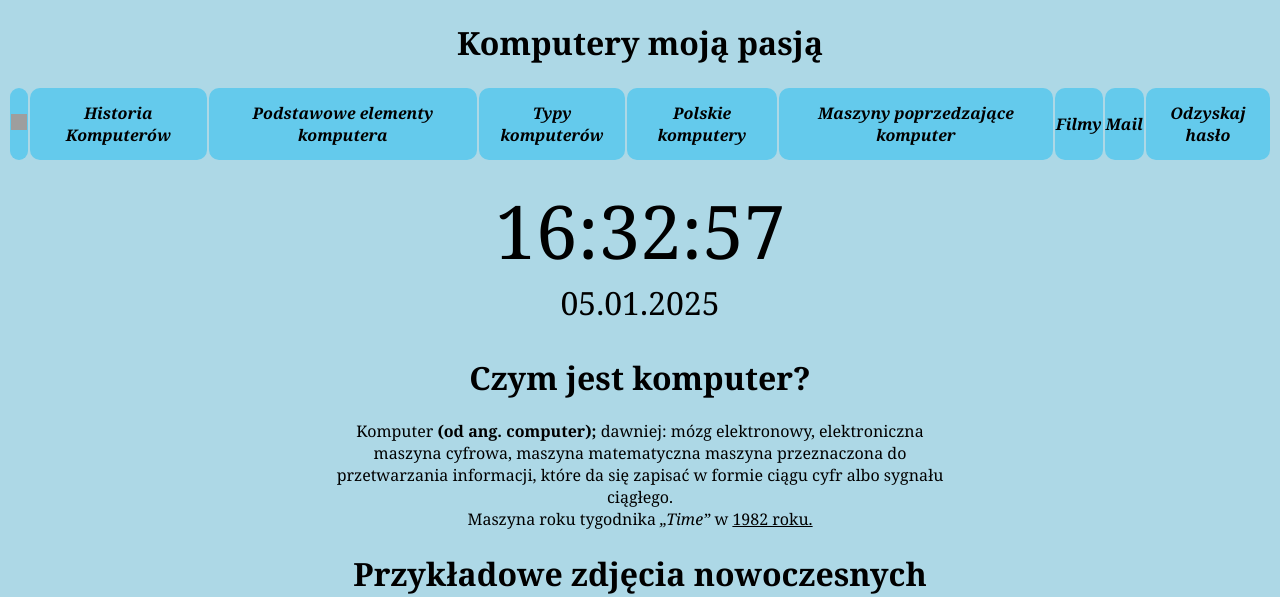
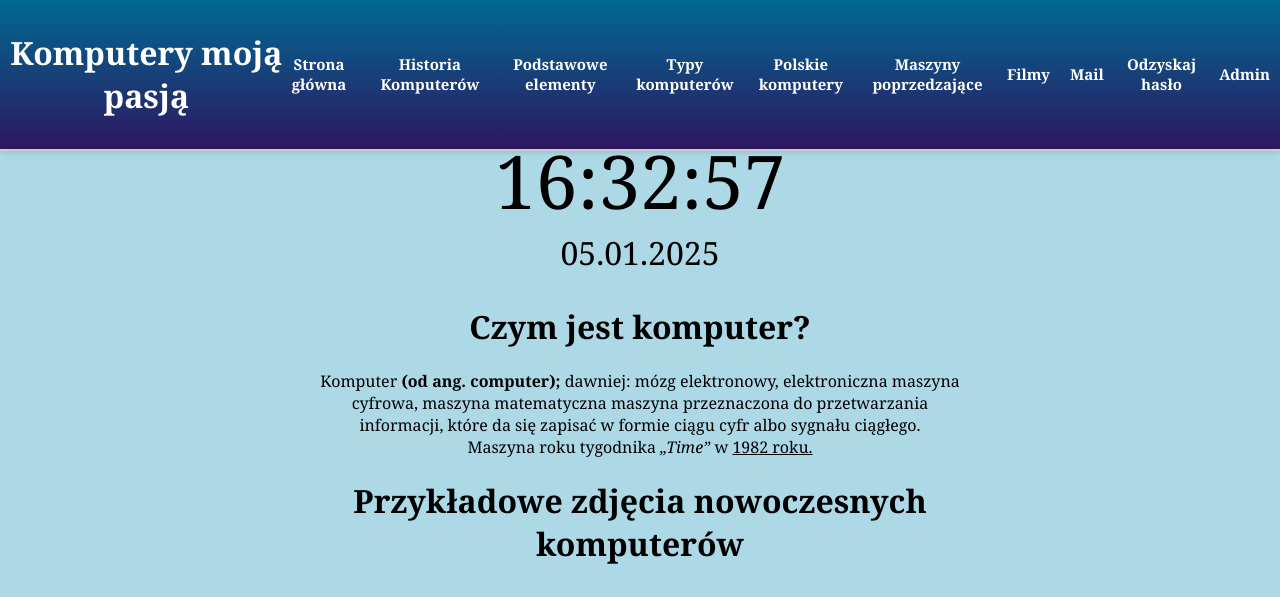
Before and after one commit to budziun/WWW, a PHP site: page / in a window 1280 px wide. Shown: the top 597 px of the page. Run offline with PHP 8.4, Linux system fonts and the light colour scheme; data comes from the database, SQL or seed files in the repository; grey boxes are pictures that could not be loaded.

Commit message:
Add files via upload

```diff
--- a/lab11/admin/admin.php
+++ b/lab11/admin/admin.php
@@ -15,6 +15,7 @@ require('cfg.php');
 echo "<div class='main'>";
 function FormularzLogowania() {
     $wynik = '
+    <div id="admin">
     <div class="login-box">
     <h1 class="heading">Zaloguj się</h1>
     <a id="go_home" href="../index.php" > Strona główna </a><br><br>
@@ -32,7 +33,7 @@ function FormularzLogowania() {
     </table>
     </form>
     </div>
-
+    </div>
     ';
     return $wynik;
 }
@@ -467,6 +468,7 @@ function EdytujProdukt() {
 }
 
 if (isset($_SESSION['admin_logged_in']) && $_SESSION['admin_logged_in'] === true) {
+    echo '<div id="logged_admin">';
     echo '<h1>Witamy w panelu administratora</h1>';
     echo '<a href="wylogowanie.php" class="a_wyloguj"> Wyloguj </a>';
     echo ListaPodstron();
@@ -489,6 +491,7 @@ if (isset($_SESSION['admin_logged_in']) && $_SESSION['admin_logged_in'] === true
     echo FormularzLogowania();
 }
 ob_end_flush();
+echo '</div>';
 ?>
 </div>
 </body>
--- a/lab11/admin/contact.php
+++ b/lab11/admin/contact.php
@@ -25,9 +25,13 @@ function WyslijMailKontakt($odbiorca) {
 
         // Wysłanie e-maila
         if (mail($mail['recipient'], $mail['subject'], $mail['body'], $header)) {
-            echo '[wiadomosc_wyslana]';
+            echo '<div class="login-box">';
+            echo '<p>Mail wysłany!</p>';
+            echo '</div>';
         } else {
-            echo '[blad_wysylania_wiadomosci]';
+            echo '<div class="login-box">';
+            echo '<p>Błąd wysyłania wiadomości</p>';
+            echo '</div>';
         }
     }
 }
@@ -58,9 +62,13 @@ function PrzypomnijHaslo($odbiorca) {
 
         // Wysłanie e-maila
         if (mail($mail['recipient'], $mail['subject'], $mail['body'], $header)) {
-            echo '[haslo_wyslane]';
+            echo '<div class="login-box">';
+            echo '<p>Hasło wysłane!</p>';
+            echo '</div>';
         } else {
-            echo '[blad_wysylania_wiadomosci]';
+            echo '<div class="login-box">';
+            echo '<p>Błąd wysyłania wiadomości</p>';
+            echo '</div>';
         }
     }
 }
--- a/lab11/css/style.css
+++ b/lab11/css/style.css
@@ -1,6 +1,8 @@
 body{
     background-color: lightblue;
     font-family: sans-serif;
+    margin: 0;
+    padding: 0;
 }
 h1{
     font-family: Cambria, Cochin, Georgia, Times, 'Times New Roman', serif;
@@ -69,6 +71,7 @@ a{
     border-radius: 10px;
     border: 0;
     font-size: 14px;
+    cursor: pointer;
 }
 .table1 td a:hover {
     color: white;
@@ -84,12 +87,14 @@ ul ol li{
     font-family: Cambria, Cochin, Georgia, Times, 'Times New Roman', serif;
     position: relative;
     text-align: center;
+    margin-top: 130px;
 }
 #data{
     font-size: 32px;
     font-family: Cambria, Cochin, Georgia, Times, 'Times New Roman', serif;
     position: relative;
     text-align: center;
+    margin-bottom: -100px;
 }
 .table2{
     text-align: center;
@@ -122,11 +127,13 @@ hr{
     width: 50%;
     padding: 10px;
     text-align: center;
+    margin-top: 100px;
 }
 .main_list{
     margin: auto;
     width: 50%;
     padding: 10px;
+    margin-top: 100px;
 
 }
 .tabela_akcji{
@@ -146,6 +153,18 @@ hr{
 }
 .logowanie1:hover {
     background-color: #020fc2;
+    animation: buttonAnimation 0.5s ease-in-out;
+}
+@keyframes buttonAnimation {
+    0% {
+        transform: scale(1);
+    }
+    50% {
+        transform: scale(1.05);
+    }
+    100% {
+        transform: scale(1);
+    }
 }
 .a_wyloguj{
     color: red;
@@ -161,13 +180,13 @@ hr{
     font-family: sans-serif;
     width: 400px;
     padding: 40px;
-
     background: linear-gradient(#006992, #2E1760);
     box-sizing: border-box;
     box-shadow: 0 15px 25px rgba(0,0,0,.6);
     border-radius: 10px;
     margin-left: auto;
     margin-right: auto;
+    margin-top: 150px;
 }
 #go_home, .heading{
     font-family: sans-serif;
@@ -291,3 +310,81 @@ login-box a span {
                 0 0 20px darkred,
                 0 0 30px darkred;
 }
+/*
+.navbar {
+    display: flex;
+    align-items: center;
+    justify-content: space-between;
+    padding: 8px;
+    border-bottom: 2px solid #ccc;
+    background: linear-gradient(#006992, #2E1760);
+    position: fixed;
+    top: 0;
+    left: 0;
+    width: 100%;
+    z-index: 1000;
+    box-shadow: 0 2px 5px rgba(0, 0, 0, 0.1);
+    font-family: sans-serif;
+}
+*/
+.navbar {
+    display: flex;
+    align-items: center;
+    justify-content: space-between;
+    padding: 10px;
+    border-bottom: 2px solid #ccc;
+    background: linear-gradient(#006992, #2E1760);
+    position: fixed;
+    top: 0;
+    left: 0;
+    width: 100%;
+    box-sizing: border-box;
+    z-index: 1000;
+    box-shadow: 0 2px 5px rgba(0, 0, 0, 0.1);
+    font-family: sans-serif;
+}
+.title_page {
+    font-size: 18px;
+    font-weight: bold;
+    color: white;
+}
+.navbar-links {
+    display: flex;
+    gap: 20px;
+    align-items: center;
+}
+.navbar-links a {
+    text-decoration: none;
+    color: white;
+    font-weight: bold;
+    font-size: 15px;
+}
+.navbar-links a:hover {
+    background: #03e9f4;
+    color: #fff;
+    border-radius: 5px;
+    box-shadow: 0 0 5px #03e9f4,
+                0 0 25px #03e9f4,
+                0 0 50px #03e9f4,
+                0 0 100px #03e9f4;
+}
+.progress-bar {
+    position: fixed;
+    top: 100px;
+    left: 0;
+    height: 5px;
+    background-color: #03e9f4;
+    width: 0;
+    z-index: 1000;
+    transition: width 0.1s ease-out;
+}
+#admin{
+    margin-top: -300px;
+}
+#logged_admin{
+    margin-top: -200px;
+}
+.login-box p{
+    color: white;
+    text-align: center;
+}
--- a/lab11/index.php
+++ b/lab11/index.php
@@ -11,29 +11,31 @@
     <!-- Pliki stylów i skryptów -->
     <link rel="stylesheet" href="css/style.css">
     <script src="js/kolorujtlo.js" type="text/javascript"></script>
+    <script src="js/pasek.js" type="text/javascript"></script>
     <script src="js/timedate.js" type="text/javascript"></script>
     <script src="https://ajax.googleapis.com/ajax/libs/jquery/3.5.1/jquery.min.js"></script>
 </head>
 <body onload="startclock()">
-    <!-- Nagłówek strony -->
-    <h1>Komputery moją pasją</h1>
-
-    <!-- Menu nawigacyjne -->
-    <table class="table1">
-        <tr>
-            <td><a href="index.php?idp=1"><img src="https://www.svgrepo.com/show/96177/home-button.svg" width="16px" height="16px" alt="home"></a></td>
-            <td><h2><a href="index.php?idp=2"><b><i>Historia Komputerów</i></b></a></h2></td>
-            <td><h2><a href="index.php?idp=3"><b><i>Podstawowe elementy komputera</i></b></a></h2></td>
-            <td><h2><a href="index.php?idp=4"><b><i>Typy komputerów</i></b></a></h2></td>
-            <td><h2><a href="index.php?idp=5"><b><i>Polskie komputery</i></b></a></h2></td>
-            <td><h2><a href="index.php?idp=6"><b><i>Maszyny poprzedzające komputer</i></b></a></h2></td>
-            <td><h2><a href="index.php?idp=7"><b><i>Filmy</i></b></a></h2></td>
-            <td><h2><a href="index.php?idp=8"><b><i>Mail</i></b></a></h2></td>
-            <td><h2><a href="index.php?idp=9"><b><i>Odzyskaj hasło</i></b></a></h2></td>
-        </tr>
-    </table>
-    <br>
-
+    <!-- Menu Nawigacyjne -->
+    <div class="navbar">
+    <!-- Nagłówek -->
+    <div class="title_page"><h1>Komputery moją pasją</h1></div>
+    <!-- Linki menu -->
+    <div class="navbar-links">
+        <a href="index.php?idp=1">Strona główna</a>
+        <a href="index.php?idp=2">Historia Komputerów</a>
+        <a href="index.php?idp=3">Podstawowe elementy</a>
+        <a href="index.php?idp=4">Typy komputerów</a>
+        <a href="index.php?idp=5">Polskie komputery</a>
+        <a href="index.php?idp=6">Maszyny poprzedzające</a>
+        <a href="index.php?idp=7">Filmy</a>
+        <a href="index.php?idp=8">Mail</a>
+        <a href="index.php?idp=9">Odzyskaj hasło</a>
+        <!-- Link do panelu admina -->
+        <a href="admin/admin.php"><b>Admin</b></a>
+    </div>
+</div>
+<div class="progress-bar"></div>
     <?php
     // Załączenie plików konfiguracyjnych
     include('admin/cfg.php');
@@ -66,9 +68,6 @@
     $nrGrupy = '1';
     echo "Jakub Budzich $nr_indeksu grupa $nrGrupy<br><br>";
     echo '</footer>';
-
-    // Link do panelu admina
-    echo '<a href="admin/admin.php"><b>Admin</b></a>';
     ?>
 </body>
 </html>
--- /dev/null
+++ b/lab11/js/pasek.js
@@ -0,0 +1,8 @@
+window.addEventListener("scroll", function () {
+    const scrollTop = document.documentElement.scrollTop;
+    const scrollHeight = document.documentElement.scrollHeight - document.documentElement.clientHeight;
+    const scrollPercent = (scrollTop / scrollHeight) * 100;
+
+    const progressBar = document.querySelector(".progress-bar");
+    progressBar.style.width = scrollPercent + "%";
+});
```
Also changed, not shown: lab11/menu.png (added).
